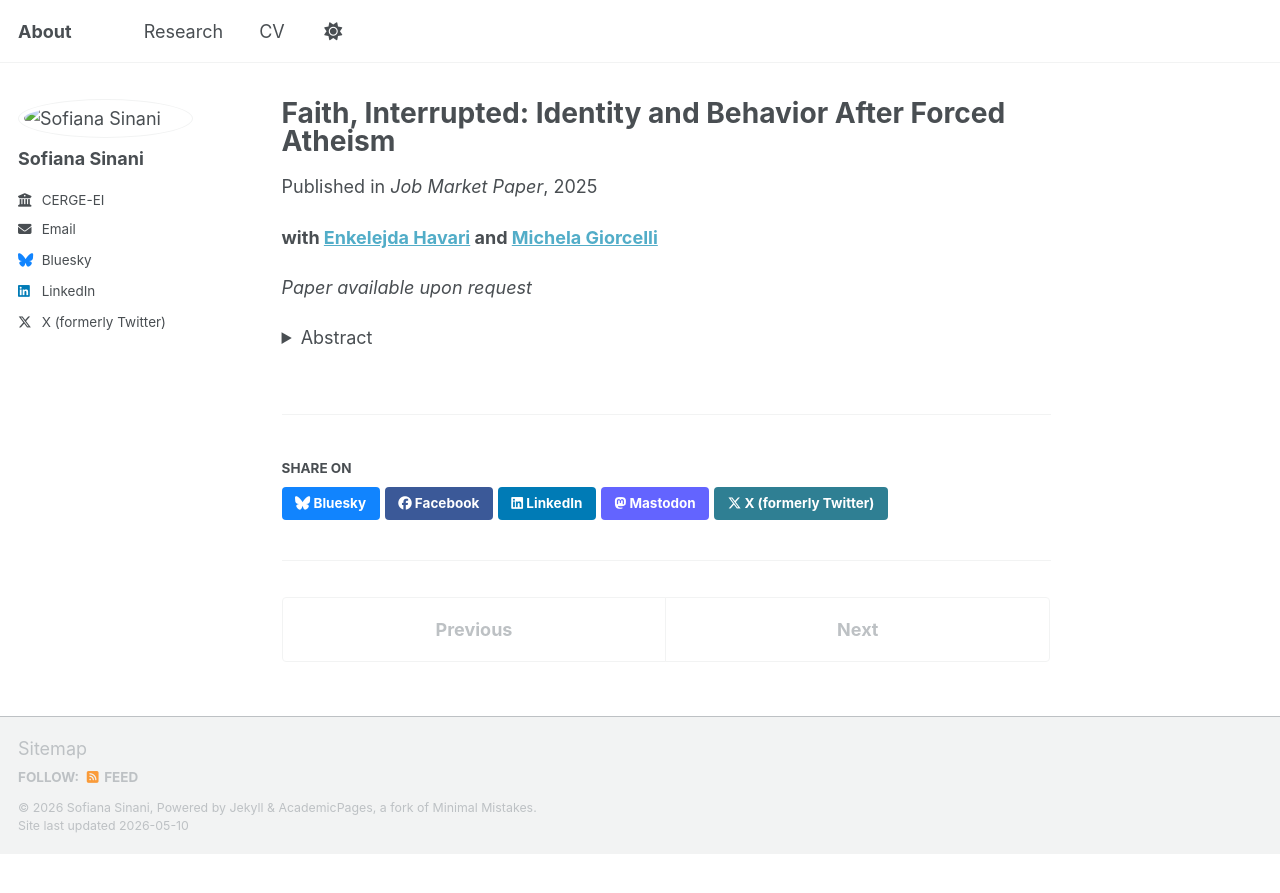
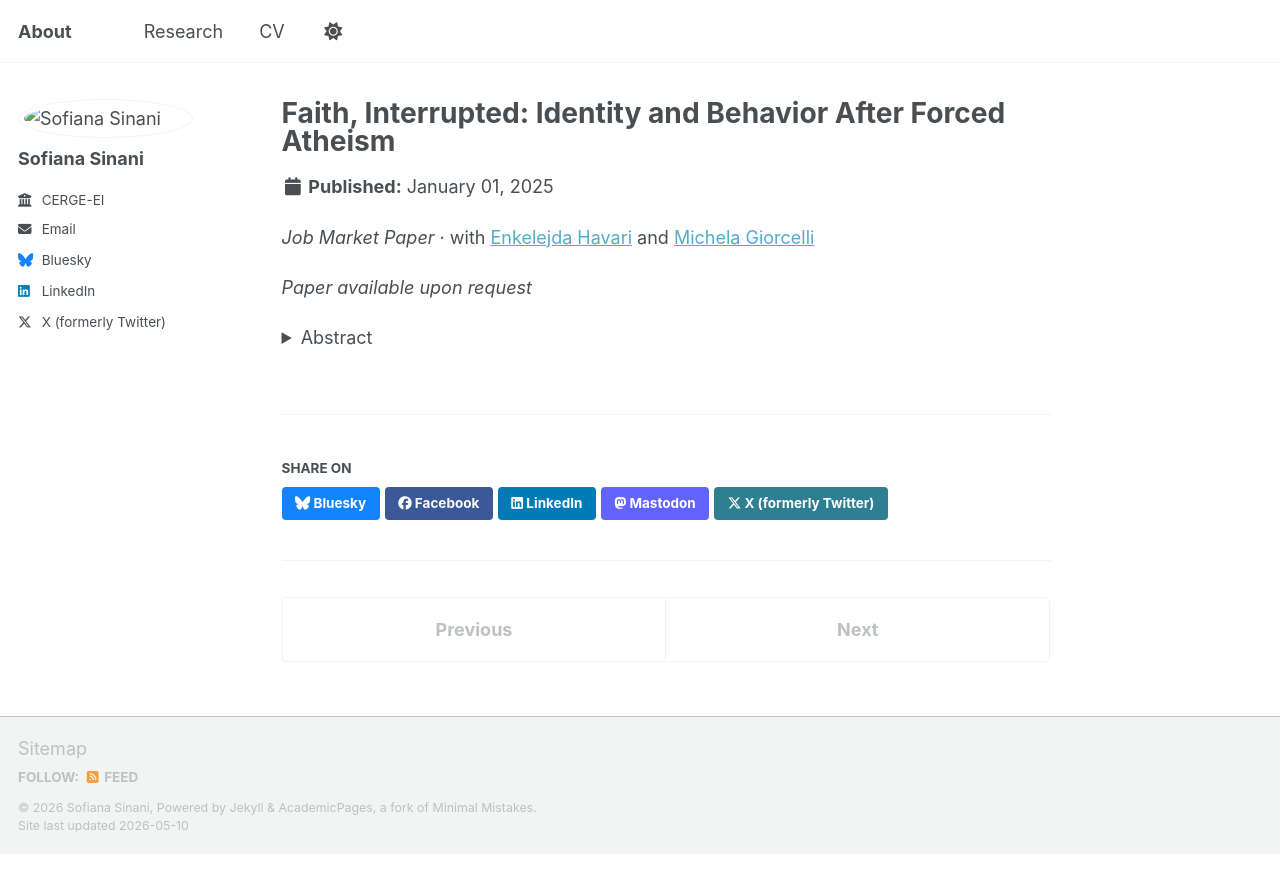
Before and after one commit to sofianasinani/sofianasinani.github.io, a Jekyll site: the page built from _publications/2025-01-01-faith-interrupted.md, in a window 1280 px wide. Shown: the top 893 px of the page. Built offline with Jekyll 4.4.1, drawn with Linux system fonts in a browser that asks for light colours; a script bundle is joined from its source files by our own code; library files that are not in the unit come from our copies.

Commit message:
Update 2025-01-01-faith-interrupted.md

```diff
--- a/_publications/2025-01-01-faith-interrupted.md
+++ b/_publications/2025-01-01-faith-interrupted.md
@@ -2,11 +2,11 @@
 title: "Faith, Interrupted: Identity and Behavior After Forced Atheism"
 collection: publications
 permalink: /publication/faith-interrupted
-venue: 'Job Market Paper'
-publication_category: manuscripts
+date: 2025-01-01
+category: wip
 ---
 
-**with [Enkelejda Havari](https://sites.google.com/site/enkehavari/) and [Michela Giorcelli](http://www.giorcellimichela.com/)**
+*Job Market Paper* · with [Enkelejda Havari](https://sites.google.com/site/enkehavari/) and [Michela Giorcelli](http://www.giorcellimichela.com/)
 
 *Paper available upon request*
 
```
